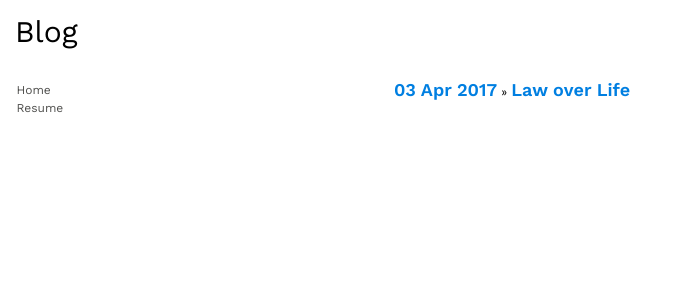
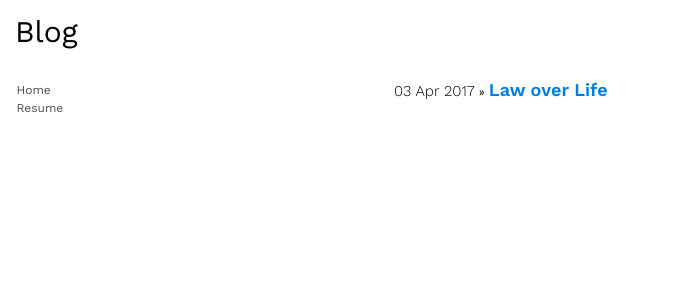
Before and after one commit to bedadala92/New-Portfolio, a Jekyll site: the page built from blog/index.html, in a window 1280 px wide. Shown: the top 300 px of the page, without its empty margins (0-676 px from the left). Built offline with Jekyll 4.4.1, drawn with Linux system fonts in a browser that asks for light colours.

Commit message:
blog styling part 2

```diff
--- a/blog/index.html
+++ b/blog/index.html
@@ -7,7 +7,7 @@ title: Sandeep Bedadala's Blog
 <ul class="posts">
 
   {% for post in site.posts %}
-    <li><span class="type">{{ post.date | date_to_string }}</span> » <a class="type" style="color:#007FE1;font-weight: 600;" href="{{ post.url }}" title="{{ post.title }}">{{ post.title }}</a></li>
+    <li><span class="date">{{ post.date | date_to_string }}</span> » <a class="type" style="color:#007FE1;font-weight: 600;" href="{{ post.url }}" title="{{ post.title }}">{{ post.title }}</a></li>
   {% endfor %}
 
 </ul>
```
